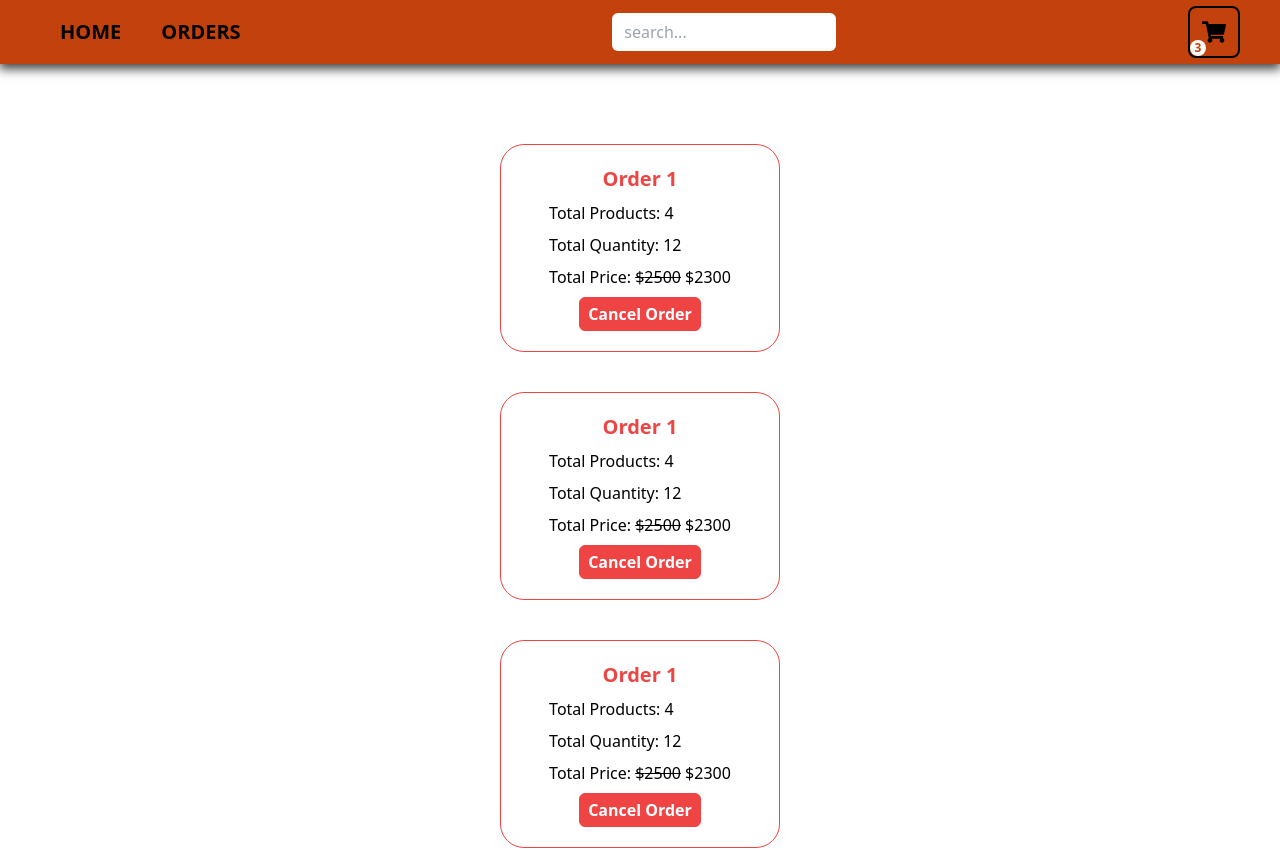
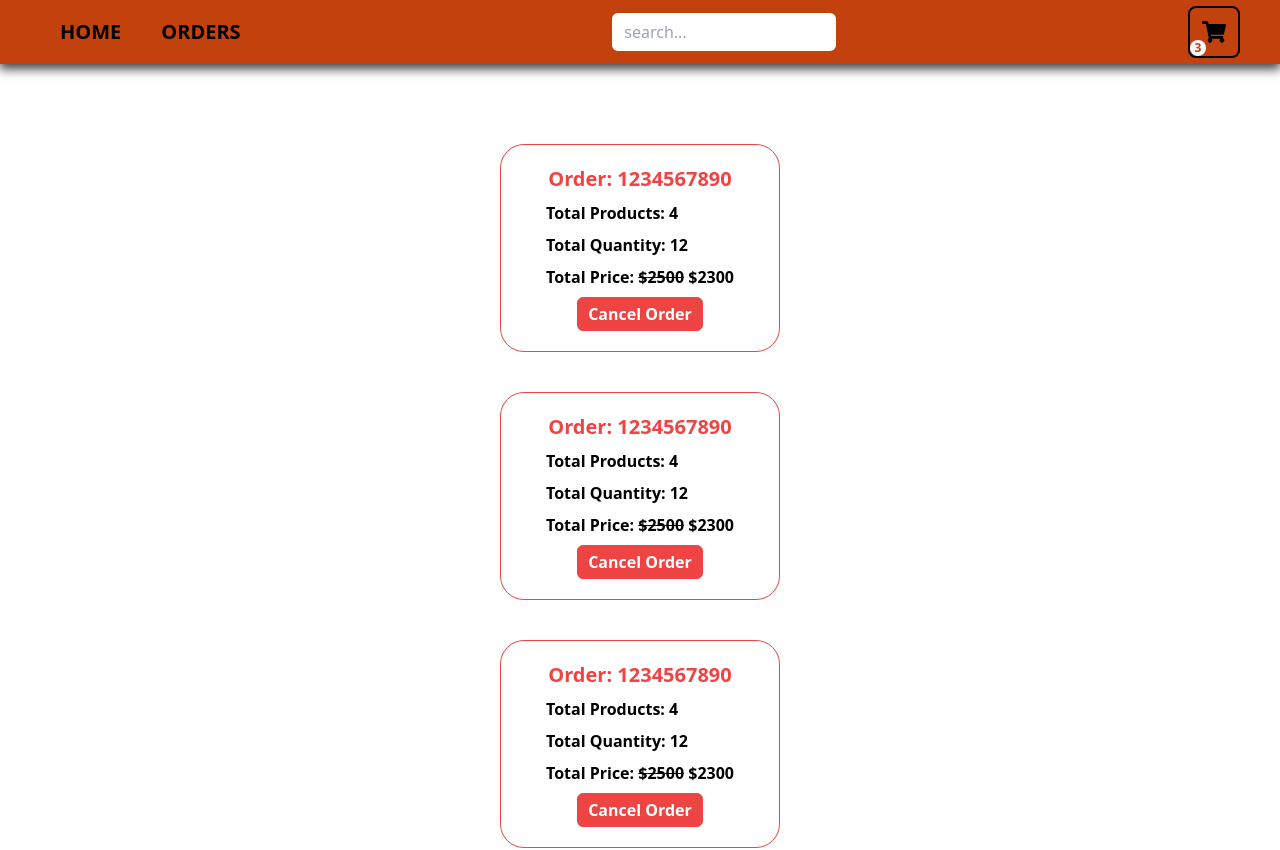
Before and after one commit to minzhoudu/mern-product-cart, a React (Vite) app in the folder frontend/: page /orders in a window 1280 px wide. Shown: the top 850 px of the page. Built offline with nearby package versions, Linux system fonts and the light colour scheme.

Commit message:
[fe: fix] order name

```diff
--- a/frontend/src/components/Order.tsx
+++ b/frontend/src/components/Order.tsx
@@ -22,9 +22,9 @@ const Order: FC<OrderProps> = () => {
 
     return (
         <div className="flex flex-col items-center border rounded-3xl py-5 border-red-500 w-1/4">
-            <h1 className="mb-2 font-bold text-xl text-red-500">Order 1</h1>
+            <h1 className="mb-2 font-bold text-xl text-red-500">Order: {order._id}</h1>
 
-            <div className="flex flex-col gap-2">
+            <div className="flex flex-col gap-2 font-semibold">
                 <h2>Total Products: {order.totalProducts}</h2>
                 <h2>Total Quantity: {order.totalQuantity}</h2>
                 <h2>
```
